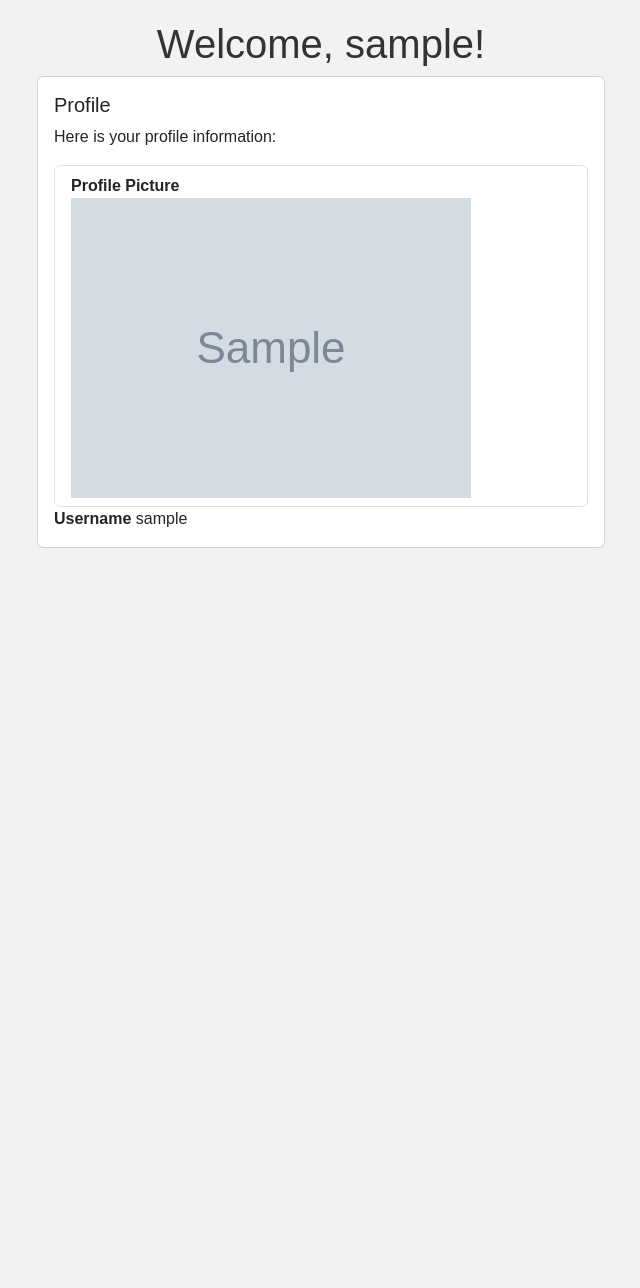
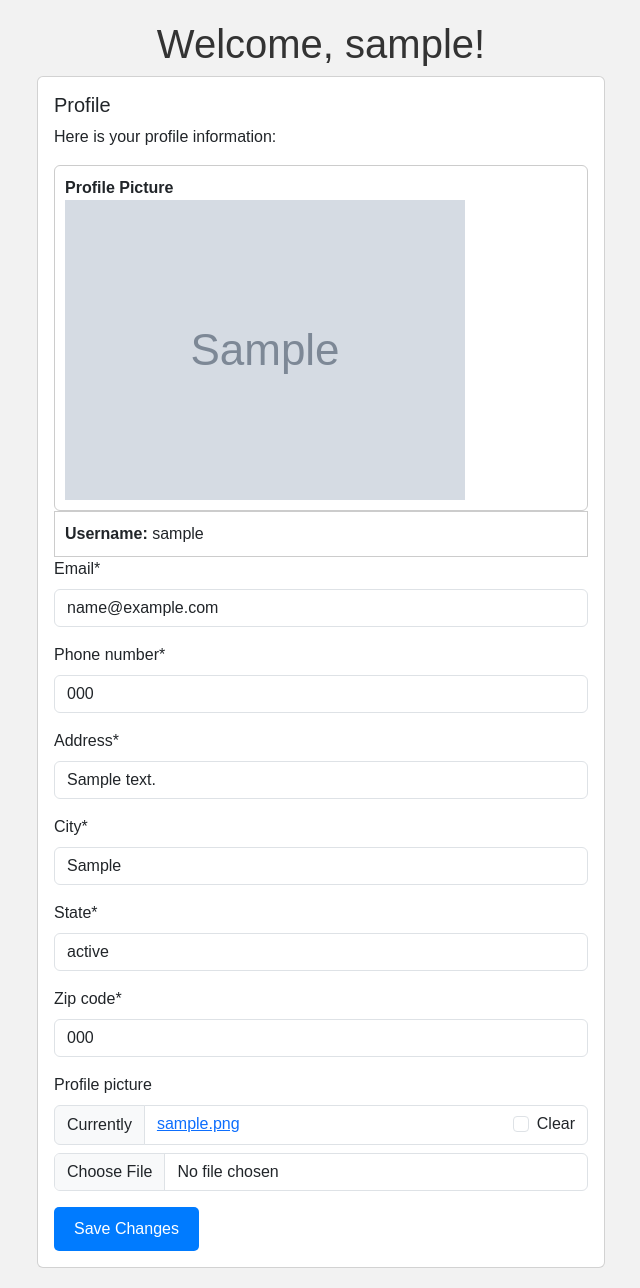
Before and after one commit to Samarthh2601/E-commerce-App, a Django app: page /user/profile/ in a window 1280 px wide. Shown: the part 56-1344 px from the top of the page, without its empty margins (319-959 px from the left). Before the commit the page ends 604 px from the top, so only its background shows below. Run offline with Django 5.2, Linux system fonts and the light colour scheme; a user stored in the database is signed in; tables that the repository leaves empty hold one stand-in row (values such as "Sample post"); grey boxes marked "Sample" are stand-in pictures; some libraries are stand-ins or nearby versions.

Commit message:
Add profile page

```diff
--- a/auth_app/forms.py
+++ b/auth_app/forms.py
@@ -1,5 +1,6 @@
 from django import forms
 from django.contrib.auth.forms import UserCreationForm
+from django.contrib.auth.models import User
 
 from .models import Profile
 
@@ -12,7 +13,7 @@ class UserSignUpForm(UserCreationForm):
     zip_code = forms.CharField(max_length=10)
     profile_picture = forms.ImageField(required=False)
 
-class UserUpdateForm(forms.ModelForm):
+class ProfileUpdateForm(forms.ModelForm):
     phone_number = forms.CharField(max_length=15)
     address = forms.CharField(max_length=500)
     city = forms.CharField(max_length=100)
@@ -23,3 +24,11 @@ class UserUpdateForm(forms.ModelForm):
     class Meta:
         model = Profile
         fields = ['phone_number', 'address', 'city', 'state', 'zip_code', 'profile_picture']
+
+
+class UserUpdateForm(forms.ModelForm):
+    email = forms.EmailField(max_length=100)
+
+    class Meta:
+        model = User
+        fields = ['email']
--- a/auth_app/templates/auth_app/login.html
+++ b/auth_app/templates/auth_app/login.html
@@ -2,7 +2,7 @@
 {% load crispy_forms_tags %}
 
 {% block content %}
-    <div class="content-section" style="padding-left: 50px; padding-right: 50px;">
+    <div class="content-section login-form">
         <form method="POST">
             {% csrf_token %}
             <fieldset class="form-group">
--- a/auth_app/templates/auth_app/logout.html
+++ b/auth_app/templates/auth_app/logout.html
@@ -3,7 +3,7 @@
     <div class="container">
         <div class="row">
             <div class="col-md-6 offset-md-3">
-                <div class="text-center" style="text-align: left; margin-left: 20%;">
+                <div class="text-center">
                     <h1>You have been successfully logged out.</h1>
                     <br>
                     <a href="{% url 'login' %}" class="btn btn-primary btn-block">Log in again</a>
--- a/auth_app/templates/auth_app/profile.html
+++ b/auth_app/templates/auth_app/profile.html
@@ -1,4 +1,5 @@
 {% extends 'ecomm_app/base.html' %}
+{% load crispy_forms_tags %}
 
 {% block content %}
 
@@ -11,10 +12,19 @@
                 <div class="card-body">
                     <h5 class="card-title">Profile</h5>
                     <p class="card-text">Here is your profile information:</p>
+
                     <ul class="list-group">
                         <li class="list-group-item"><strong>Profile Picture</strong> <img src="{{ user.profile.profile_picture.url }}" alt="Profile Picture"></li>
                     </ul>
-                    <li class="list-group-item"><strong>Username</strong> {{ user.username }}</li>
+
+                    <li class="list-group-item"><strong>Username:</strong> {{ user.username }}</li>
+
+                    <form method="POST" enctype='multipart/form-data'>
+                        {% csrf_token %}
+                        {{ user_form|crispy }}
+                        {{ form|crispy }}
+                        <button type="submit" class="btn btn-primary">Save Changes</button>
+                    </form>
                 </div>
             </div>
         </div>
--- a/auth_app/templates/auth_app/register.html
+++ b/auth_app/templates/auth_app/register.html
@@ -7,7 +7,7 @@
         <div class="col-md-6">
             <div class="card mt-5">
                 <div class="card-body">
-                    <form method="POST">
+                    <form method="POST" enctype='multipart/form-data'>
                         {% csrf_token %}
                         <fieldset class="form-group">
                             <legend class="border-bottom mb-4">Join Today</legend>
--- a/auth_app/views.py
+++ b/auth_app/views.py
@@ -1,35 +1,50 @@
 from django.shortcuts import render, redirect
 from django.http import HttpRequest
 from django.contrib import messages
-from .forms import UserSignUpForm
+from .forms import UserSignUpForm, ProfileUpdateForm, UserUpdateForm
 from django.contrib.auth.decorators import login_required
 from django.contrib.auth import logout
 from django.contrib.auth.models import User
 from .models import Profile
 
+
 def register(request: HttpRequest):
+    if request.user.is_authenticated:
+        logout(request)
     if request.method == "GET":
         return render(request, 'auth_app/register.html', {'form': UserSignUpForm()})
 
-    form = UserSignUpForm(request.POST)
+    form = UserSignUpForm(request.POST, request.FILES)
     if form.is_valid():
         data = form.cleaned_data
-
+        print(form.cleaned_data)
         User.objects.create_user(username=data['username'], email=data['email'], password=data['password1'])
 
         Profile.objects.create(user=User.objects.get(username=data['username']), phone_number=data['phone_number'], address=data['address'], city=data['city'], state=data['state'], zip_code=data['zip_code'], profile_picture=data['profile_picture'])
 
         username = form.cleaned_data.get('username')
         messages.success(request, f'Account created for {username}!')
-        return redirect('register')
+        return redirect('login')
     else:
-        print(form.errors)
-        messages.warning(request,form.errors)
+        messages.warning(request, form.errors)
         return redirect('register')
 
 @login_required
 def profile(request):
-    return render(request, 'auth_app/profile.html')
+    if request.method == "GET":
+        return render(request, 'auth_app/profile.html', {'form': ProfileUpdateForm(instance=request.user.profile), 'user_form': UserUpdateForm(instance=request.user)})
+
+    form = ProfileUpdateForm(request.POST, request.FILES, instance=request.user.profile)
+    user_form = UserUpdateForm(request.POST, instance=request.user)
+    if form.is_valid() and user_form.is_valid():
+        form.save()
+        user_form.save()
+        messages.success(request, f'Account updated!')
+        return redirect('profile')
+    else:
+        print(form.errors)
+        messages.warning(request, form.errors)
+        return redirect('profile')
 
 @login_required
 def user_logout(request):
--- a/ecomm_app/static/ecomm_app/main.css
+++ b/ecomm_app/static/ecomm_app/main.css
@@ -83,3 +83,13 @@ left: 0;
 width: 100%;
 height: 7%;
 }
+
+.login-form {
+  text-align: left;
+  margin: 50px;
+}
+
+.list-group-item {
+  padding: 10px;
+  border: 1px solid #ccc;
+}
--- a/ecommerce_project/urls.py
+++ b/ecommerce_project/urls.py
@@ -23,4 +23,4 @@ urlpatterns = [
     path('admin/', admin.site.urls),
     path('', include('ecomm_app.urls')),
     path('user/', include('auth_app.urls')),
-] + static(settings.MEDIA_URL, document_root=settings.MEDIA_ROOT)
+] + static(settings.MEDIA_URL, document_root=settings.MEDIA_ROOT) + static(settings.STATIC_URL, document_root=settings.STATIC_ROOT)
```
Also changed, not shown: auth_app/migrations/0006_alter_profile_profile_picture.py (added), auth_app/migrations/0007_alter_profile_profile_picture.py (added), auth_app/migrations/0008_alter_profile_profile_picture.py (added), auth_app/migrations/0009_alter_profile_profile_picture.py (added), auth_app/migrations/0010_alter_profile_profile_picture.py (added), auth_app/migrations/0011_alter_profile_profile_picture.py (added).
